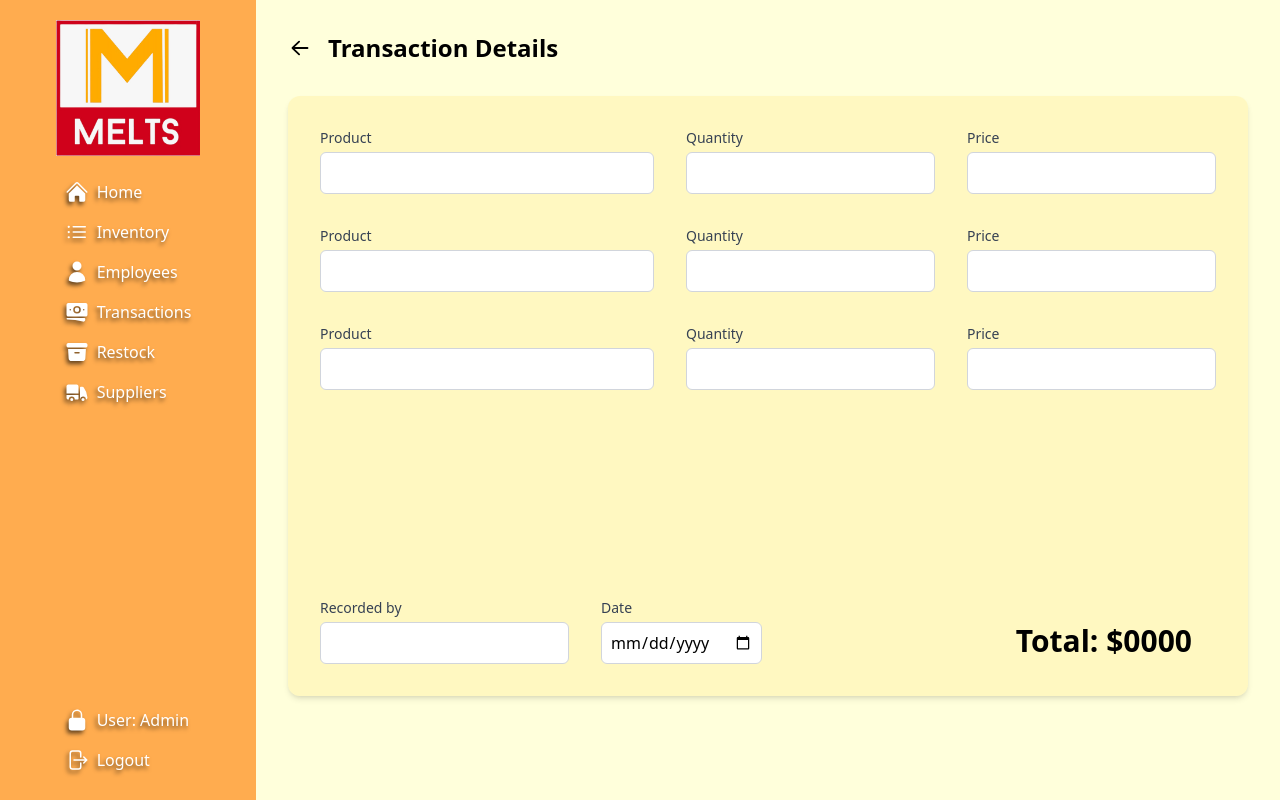
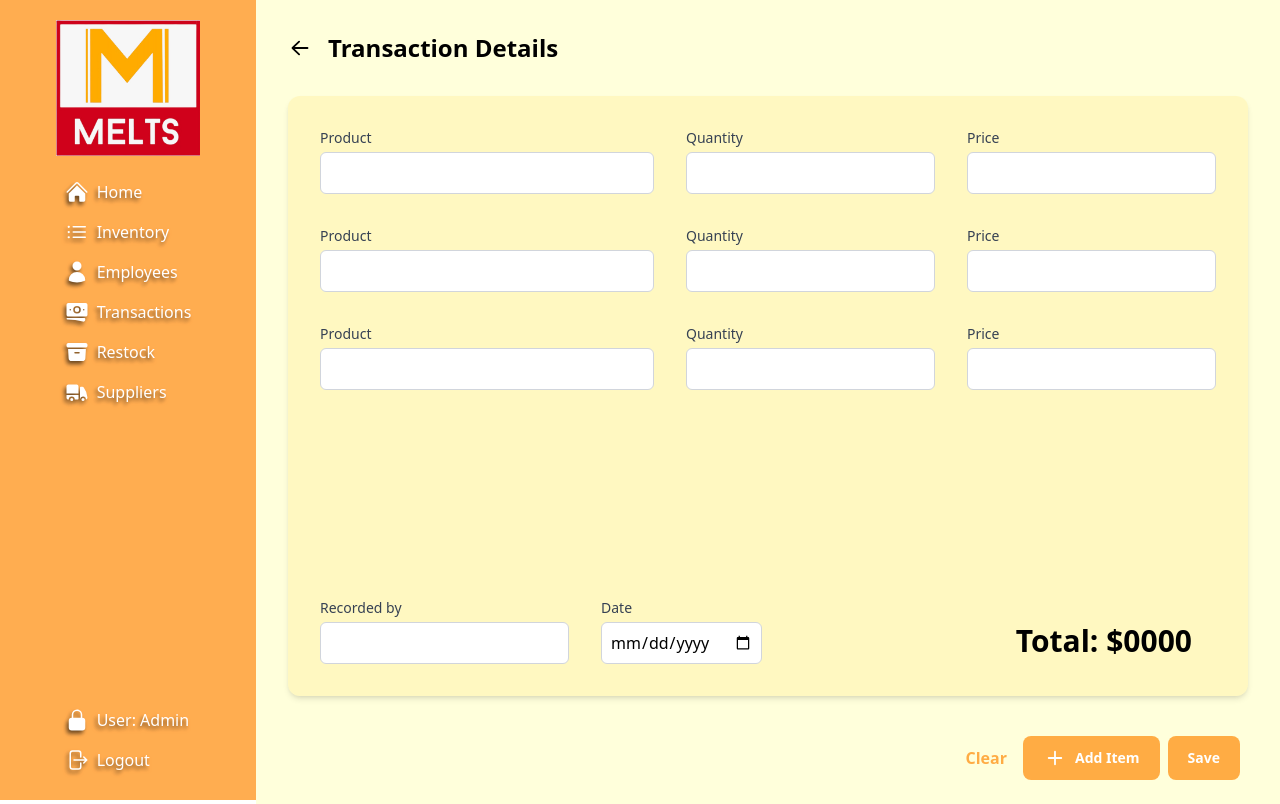
Before and after one commit to rcSabucido/melts-inventory, a React (Vite) app: page /transaction_details in a window 1280 px wide. Built offline with nearby package versions, Linux system fonts and the light colour scheme.

Commit message:
#30 Add CRUD buttons to TransactionInput page

```diff
--- a/src/components/TransactionInput.jsx
+++ b/src/components/TransactionInput.jsx
@@ -1,4 +1,5 @@
-import { useState } from "react";
+import { PlusIcon } from "@heroicons/react/20/solid";
+import Button from "./Button";
 import TransactionItemInput from "./TransactionItemInput";
 
 const TransactionInput = () => {
@@ -36,6 +37,16 @@ const TransactionInput = () => {
                         </div>
                 </div>
             </div>
+            <div className="flex justify-end mt-10 mr-4">
+                <button type='button' className="font-bold rounded-lg text-medium text-orange-400/70 hover:text-orange-500 mb-2 px-4">Clear</button>
+                <Button type='button'>
+                    <PlusIcon className="h-6 w-6" />
+                    Add Item
+                </Button>
+                <Button type='submit'>
+                    Save
+                </Button>
+            </div>
         </>
     );
 }
```
